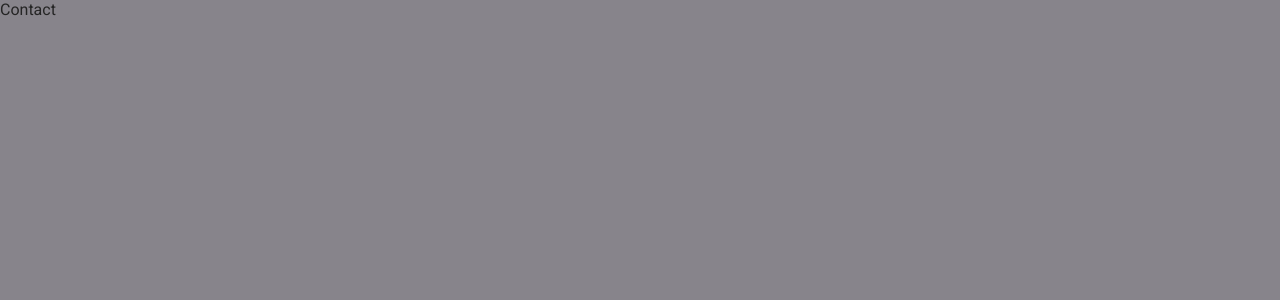
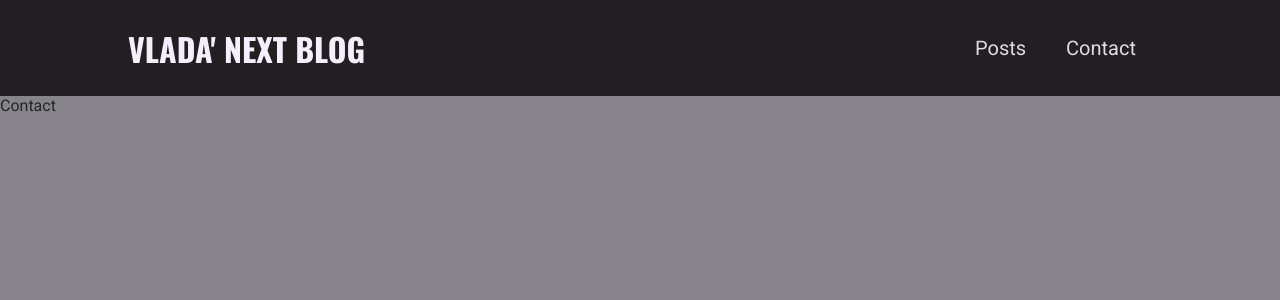
Before and after one commit to vlada-mozgova/blog, a Next.js app: page /contact in a window 1280 px wide. Shown: the top 300 px of the page. Built offline with nearby package versions, Linux system fonts and the light colour scheme.

Commit message:
add layout

```diff
--- /dev/null
+++ b/components/layout/layout.js
@@ -0,0 +1,13 @@
+import { Fragment } from "react";
+import MainNavigation from "./main-navigation/main-navigation";
+
+const Layout = ({ children }) => {
+  return (
+    <Fragment>
+      <MainNavigation />
+      <main>{children}</main>
+    </Fragment>
+  );
+};
+
+export default Layout;
--- /dev/null
+++ b/components/layout/logo/logo.js
@@ -0,0 +1,7 @@
+import classes from "./logo.module.scss";
+
+const Logo = () => {
+  return <div className={classes.logo}>Vlada' Next Blog</div>;
+};
+
+export default Logo;
--- /dev/null
+++ b/components/layout/logo/logo.module.scss
@@ -0,0 +1,15 @@
+@import "../../../styles/variables.scss";
+
+.logo {
+  text-transform: uppercase;
+  font-size: $size-5;
+  font-weight: bold;
+  font-family: "Oswald", sans-serif;
+  color: $color-grey-50;
+}
+
+@media (min-width: 768px) {
+  .logo {
+    font-size: $size-8;
+  }
+}
--- /dev/null
+++ b/components/layout/main-navigation/main-navigation.js
@@ -0,0 +1,27 @@
+import Link from "next/link";
+import Logo from "../logo/logo";
+import classes from "./main-navigation.module.scss";
+
+const MainNavigation = () => {
+  return (
+    <header className={classes.header}>
+      <Link href={"/"}>
+        <a>
+          <Logo />
+        </a>
+      </Link>
+      <nav>
+        <ul>
+          <li>
+            <Link href={"/posts"}>Posts</Link>
+          </li>
+          <li>
+            <Link href={"/contact"}>Contact</Link>
+          </li>
+        </ul>
+      </nav>
+    </header>
+  );
+};
+
+export default MainNavigation;
--- /dev/null
+++ b/components/layout/main-navigation/main-navigation.module.scss
@@ -0,0 +1,44 @@
+@import "../../../styles/variables.scss";
+
+.header {
+  width: 100%;
+  height: 6rem;
+  background-color: $color-grey-900;
+  display: flex;
+  justify-content: space-between;
+  align-items: center;
+  padding: 0 10%;
+}
+
+.header ul {
+  list-style: none;
+  display: flex;
+  align-items: baseline;
+  margin: 0;
+  padding: 0;
+}
+
+.header li {
+  margin: 0$size-4;
+}
+
+.header a {
+  color: $color-grey-100;
+  font-size: $size-4;
+}
+
+.header a:hover,
+.header a:active,
+.header a.active {
+  color: $color-grey-200;
+}
+
+@media (min-width: 768px) {
+  .header ul {
+    gap: 0.5rem;
+  }
+
+  .header a {
+    font-size: $size-5;
+  }
+}
--- a/pages/_app.js
+++ b/pages/_app.js
@@ -1,7 +1,12 @@
-import '../styles/globals.css'
+import Layout from "../components/layout/layout";
+import "../styles/globals.css";
 
 function MyApp({ Component, pageProps }) {
-  return <Component {...pageProps} />
+  return (
+    <Layout>
+      <Component {...pageProps} />
+    </Layout>
+  );
 }
 
-export default MyApp
+export default MyApp;
```
